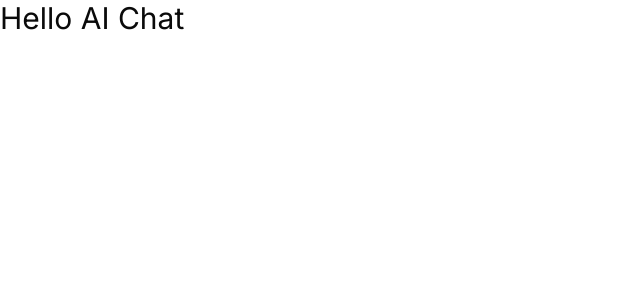
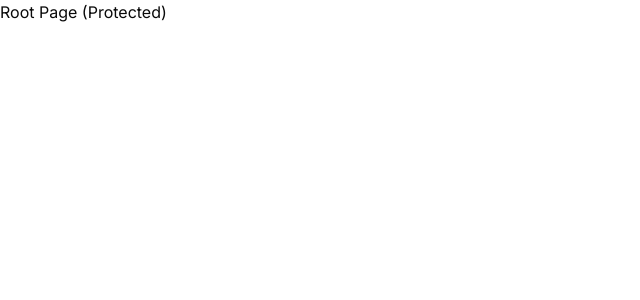
Before and after one commit to btran33/AI-Chat-SaaS, a Next.js app in the folder ai-chat-saas/: page / in a window 1280 px wide. Shown: the top 300 px of the page, without its empty margins (0-640 px from the left). Built offline with nearby package versions, Linux system fonts and the light colour scheme.

Commit message:
Create basic route grouping for folder organization

```diff
--- /dev/null
+++ b/ai-chat-saas/app/(auth)/(routes)/login/page.tsx
@@ -0,0 +1,9 @@
+const LoginPage = () => {
+    return (
+        <div>
+            Login Page (Unprotected)
+        </div>
+     );
+}
+
+export default LoginPage;
--- /dev/null
+++ b/ai-chat-saas/app/(root)/(routes)/page.tsx
@@ -0,0 +1,9 @@
+const RootPage = () => {
+    return (
+        <div>
+            Root Page (Protected)
+        </div>
+     );
+}
+
+export default RootPage;
--- a/ai-chat-saas/app/page.tsx
+++ /dev/null
@@ -1,7 +0,0 @@
-export default function Home() {
-  return (
-    <div className="text-3xl">
-      Hello AI Chat
-    </div>
-  )
-}
```
